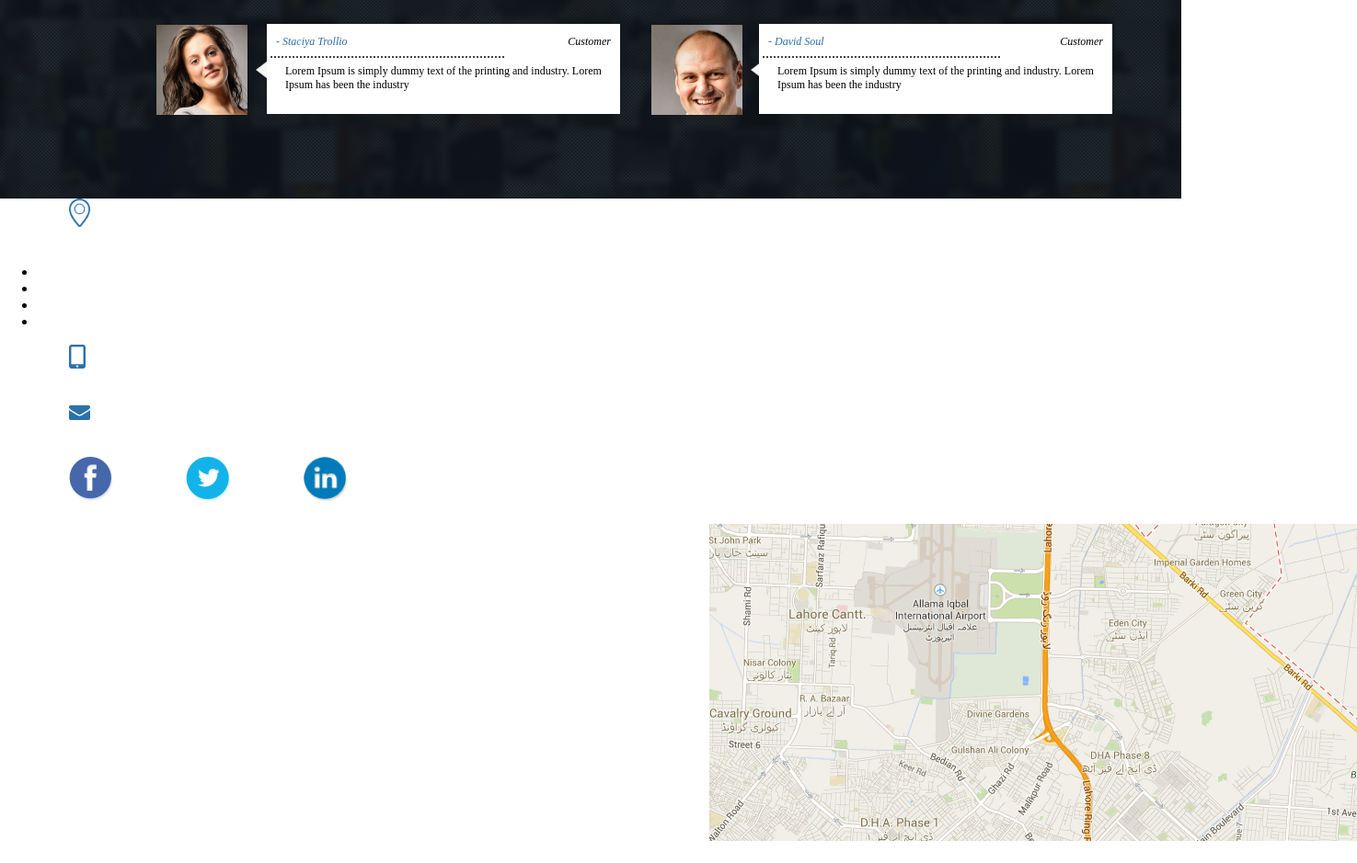
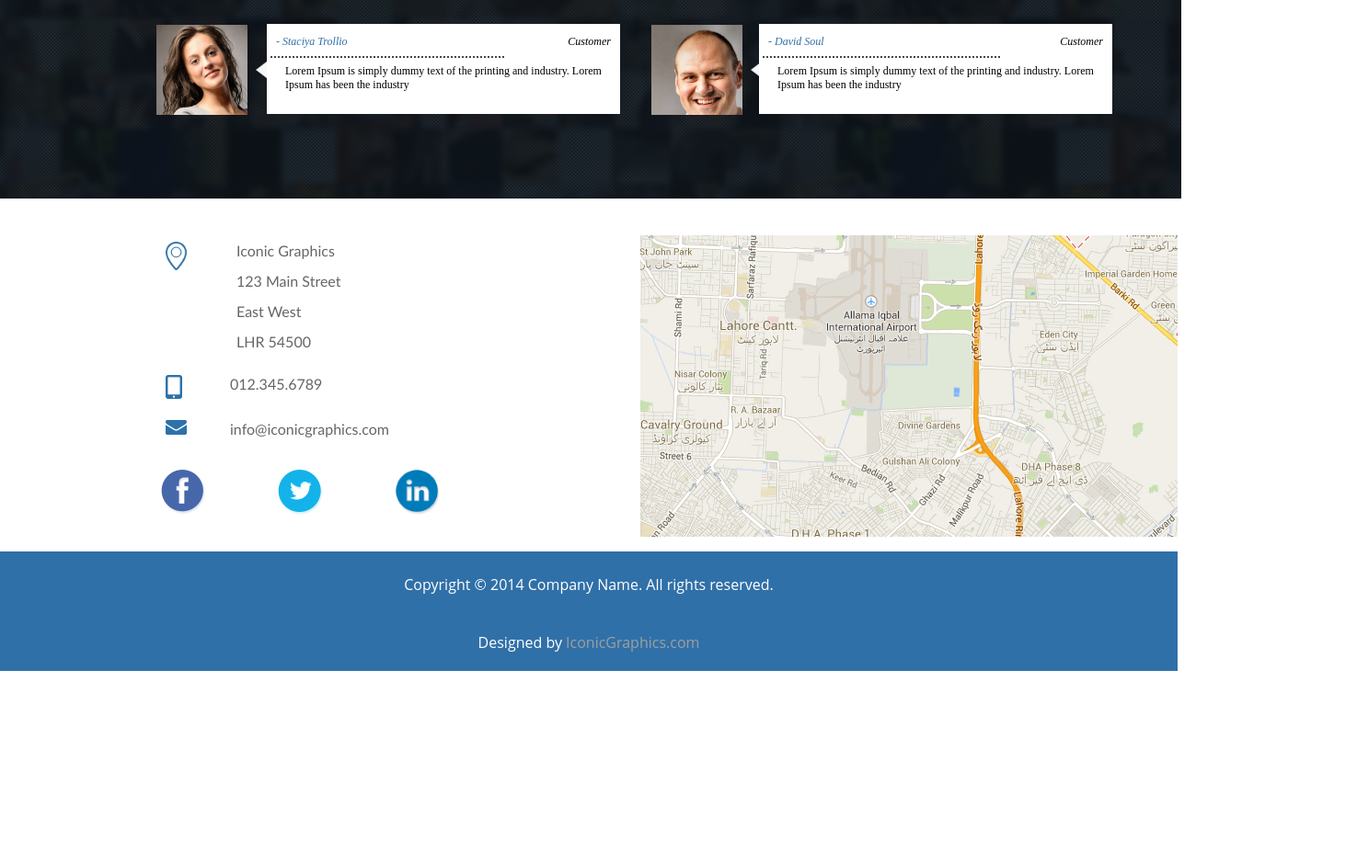
Before and after one commit to OlgaKz/OlgaKz.github.io, a plain HTML site: page markup/home/project/project1.html in a window 1280 px wide. Shown: the part 2574-3513 px from the top of the page at 92% size, 1475 px wide, since content can reach past the window. After the commit the page ends 3304 px from the top, so only its background shows below. Drawn offline with Linux system fonts and the light colour scheme.

Commit message:
project1 finish

```diff
--- a/markup/home/project/project1.html
+++ b/markup/home/project/project1.html
@@ -473,7 +473,61 @@
         left: 108px;
         content: url('../../../images/arrow.png');
     }
-
+    .info{
+        background: url('../../../images/map.png');
+    }
+    .list-adress{
+        list-style-type: none;
+        color: #666;
+        font-family: 'Trebuchet MS', 'sans-serif';
+        margin-top: 40px;
+        padding-left: 250px;
+    }
+    .list-adress li{
+        padding: 7px;0;7px;20px;
+    }
+    .list-adress li:nth-child(1):before {
+        content: url('../../../images/marker%20(1).png');
+        position: absolute;
+        left: 180px;
+    }
+    .phone-info{
+        color: #666;
+        font-family: 'Trebuchet MS', 'sans-serif';
+        margin-top: 20px;
+        padding-left: 250px;
+    }
+    .phone-info:before{
+        content:url('../../../images/phone.png');
+        position: absolute;
+        left: 180px;
+    }
+    .mail-info{
+        color: #666;
+        font-family: 'Trebuchet MS', 'sans-serif';
+        margin-top: 30px;
+        padding-left: 250px;
+    }
+    .mail-info:before{
+        content: url('../../../images/letter.png');
+        position: absolute;
+        left: 180px;
+    }
+    .social-item{
+        margin-top: 35px;
+        padding-left: 100px;
+    }
+    .footer{
+        background-color: #3070a8;
+        height: 130px;
+    }
+    .footer-text{
+        color: white;
+        text-align: center;
+        font-family: "Open Sans", Arial, sans-serif;
+        font-weight: normal;
+        padding-top: 25px;
+    }
 </style>
 <body>
 <div class="header">
@@ -634,35 +688,43 @@
 <div class="info">
     <div class="contact">
         <div class="adress">
-            <img class="adress-img" src="../../../images/marker%20(1).png">
             <ul class="list-adress">
-                <li class="list-adress-item"></li>
-                <li class="list-adress-item"></li>
-                <li class="list-adress-item"></li>
-                <li class="list-adress-item"></li>
+                <li class="list-adress-item">
+                    Iconic Graphics
+                </li>
+                <li class="list-adress-item">
+                    123 Main Street
+                </li>
+                <li class="list-adress-item">
+                    East West
+                </li>
+                <li class="list-adress-item">
+                    LHR 54500
+                </li>
             </ul>
         </div>
         <div class="phone">
-            <img class="phone-img" src="../../../images/phone.png">
-            <p class="phone-info">
-
+            <p class="phone-info">012.345.6789
             </p>
         </div>
         <div class="mail">
-            <img class="mail-img" src="../../../images/letter.png">
             <p class="mail-info">
-
+            info@iconicgraphics.com
             </p>
         </div>
         <div class="social-item">
-            <img class="fb" src="../../../images/facebook.png">
-            <img class="tw" src="../../../images/twitter.png">
-            <img class="ln" src="../../../images/linked.png">
-        </div>
-        <div class="map">
-            <img class="map-img" src="../../../images/map.png">
+            <a target="_blank" href="https://www.facebook.com">
+            <img class="fb" src="../../../images/facebook.png"></a>
+            <a target="_blank" href="https://twitter.com/">
+            <img class="tw" src="../../../images/twitter.png"></a>
+            <a target="_blank" href="https://www.linkedin.com/">
+            <img class="ln" src="../../../images/linked.png"></a>
         </div>
     </div>
 </div>
+<div class="footer">
+    <p class="footer-text">Copyright © 2014 <span>Company Name</span>. All rights reserved.</p>
+    <p class="footer-text">Designed by <a href="http://www.iconicgraphics.com/" target="_blank">IconicGraphics.com</a></p>
+</div>
 </body>
 </html>
```
